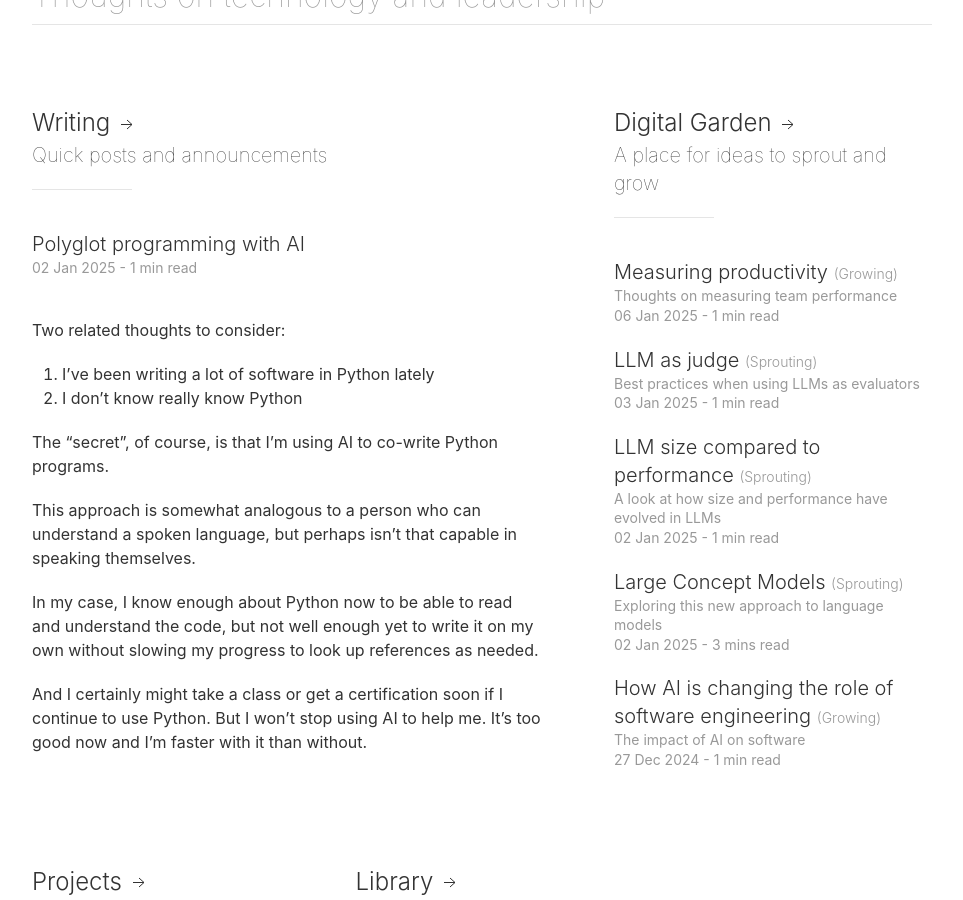
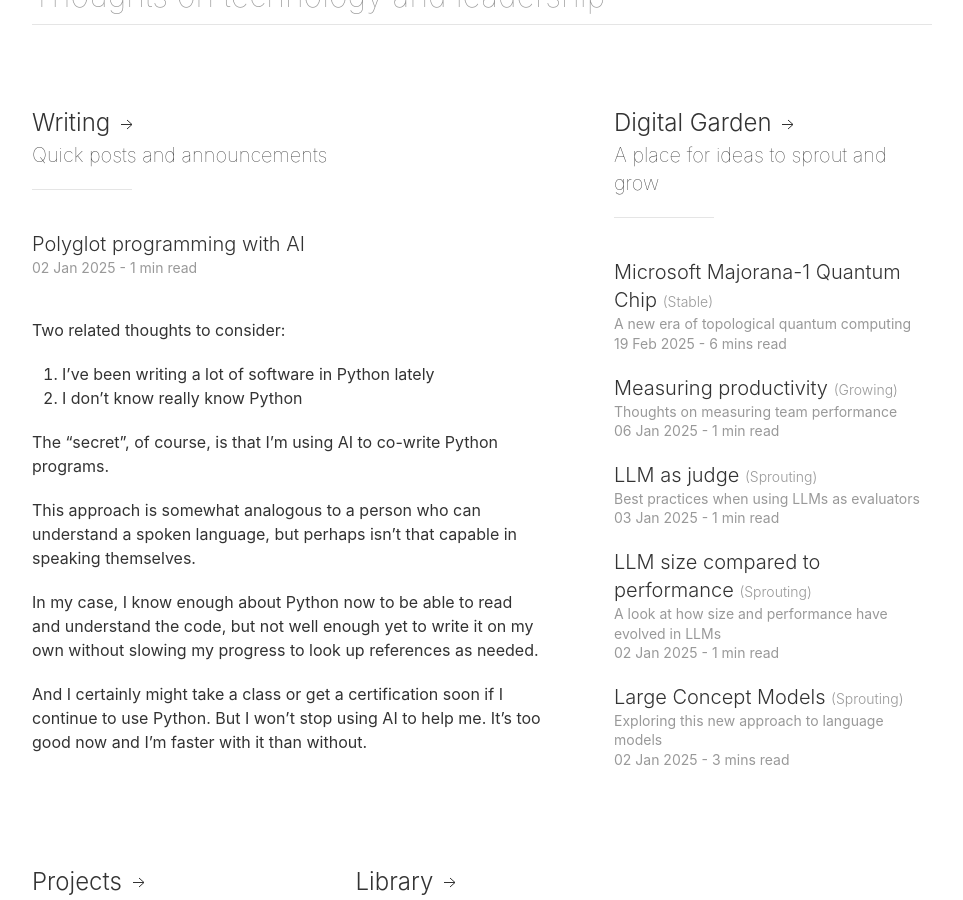
Before and after one commit to nyvyn/nyvyn.github.io, a Jekyll site: the page built from _pages/index.markdown, in a window 1280 px wide and 900 px high, scrolled down 197 px. Shown: the whole window, without its empty margins (158-1121 px from the left). Built offline with Jekyll 4.4.1, drawn with Linux system fonts in a browser that asks for light colours; nearby versions of some CDN libraries.

Commit message:
feat: add metadata to Majorana-1 note including title, description, date, and status

```diff
--- a/_notes/majorana-1.markdown
+++ b/_notes/majorana-1.markdown
@@ -1,6 +1,11 @@
-# Microsoft Majorana-1 Quantum Chip: A New Era of Topological Quantum Computing
+---
+layout: note
+title: Microsoft Majorana-1 Quantum Chip
+description: A new era of topological quantum computing
+date: 2025-02-19
+status: Stable
+---
 
-## Introduction
 In February 2025, Microsoft unveiled **Majorana-1**, a quantum computing chip that for the first time harnesses **topological qubits** based on Majorana fermions. Majorana-1 is a **Quantum Processing Unit (QPU)** built with a novel “Topological Core” architecture, containing 8 qubits and integrated control electronics on a single chip. This technology promises to realize quantum computers capable of solving meaningful, industrial-scale problems on much shorter timescales – **“years, not decades,”** according to Microsoft. The following report details how Majorana-1 works, the breakthroughs it embodies, and its implications. We examine the underlying technology, differences from existing quantum approaches, the key scientific milestone achieved, and potential impacts – including on AI. We also compare Majorana-1 with quantum efforts at Google, IBM, and Intel, discuss expert perspectives on its feasibility, and consider broader ethical and societal considerations.
 
 ## Underlying Technology: Topological Qubits and Majorana Fermions
```
